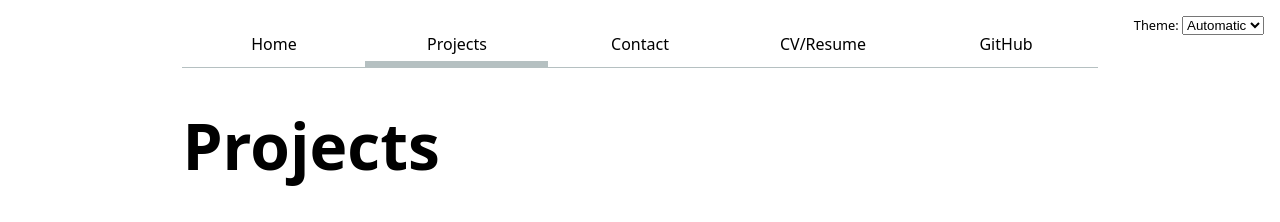
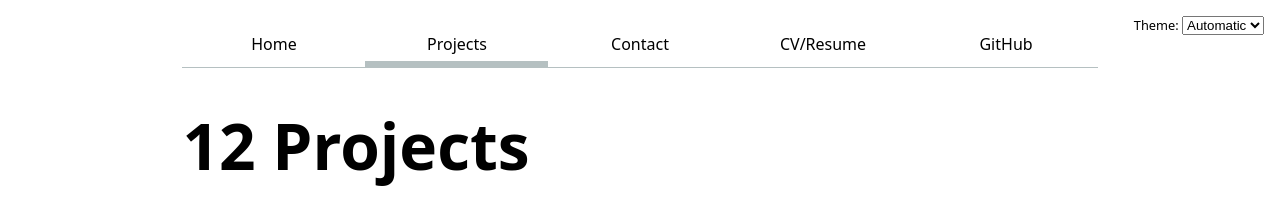
Before and after one commit to diegoarevalo12/portfolio, a plain HTML site: page projects/index.html in a window 1280 px wide. Shown: the top 222 px of the page. Drawn offline with Linux system fonts and the light colour scheme.

Commit message:
first one, please no problems

```diff
--- a/global.js
+++ b/global.js
@@ -100,3 +100,43 @@ style.innerHTML = `
   }
 `;
 document.head.appendChild(style);
+
+export async function fetchJSON(url) {
+  try {
+      const response = await fetch(url);
+      if (!response.ok) {
+          throw new Error(`Failed to fetch projects: ${response.statusText}`);
+      }
+      const data = await response.json();
+      return data;
+  } catch (error) {
+      console.error('Error fetching or parsing JSON data:', error);
+  }
+}
+
+export function renderProjects(projects, containerElement, headingLevel = 'h2') {
+
+  const validHeadings = ['h1', 'h2', 'h3', 'h4', 'h5', 'h6'];
+  if (!validHeadings.includes(headingLevel)) {
+  headingLevel = 'h2';
+  }
+
+  if (!containerElement) {
+      console.error("Invalid container element.");
+      return;
+  }
+
+  containerElement.innerHTML = '';
+
+  projects.forEach((project) => {
+      const article = document.createElement('article');
+
+      article.innerHTML = `
+          <${headingLevel}>${project.title || 'Untitled Project'}</${headingLevel}>
+          <img src="${project.image || 'default-image.jpg'}" alt="${project.title || 'Untitled Project'}">
+          <p>${project.description || 'No description available.'}</p>
+      `;
+
+      containerElement.appendChild(article);
+  });
+}
--- /dev/null
+++ b/lib/projects.json
@@ -0,0 +1,62 @@
+[
+    {
+        "title": "Lorem ipsum dolor sit.",
+        "image": "https://vis-society.github.io/labs/2/images/empty.svg",
+        "description": "Lorem ipsum dolor sit amet consectetur adipisicing elit. Labore, quas laboriosam quisquam minus temporibus atque omnis nihil alias necessitatibus minima doloremque quo eaque adipisci ab quod magni nobis porro debitis."
+    },
+    {
+        "title": "Eius aspernatur asperiores eligendi?",
+        "image": "https://vis-society.github.io/labs/2/images/empty.svg",
+        "description": "Facere distinctio placeat debitis expedita fugiat iusto commodi dolores adipisci aperiam. Excepturi soluta reprehenderit ratione pariatur aperiam delectus unde maiores sed distinctio placeat alias fugiat error, eum sapiente amet. Tempora?"
+    },
+    {
+        "title": "Distinctio magnam tenetur nam!",
+        "image": "https://vis-society.github.io/labs/2/images/empty.svg",
+        "description": "Voluptatum est nobis veniam eveniet nulla, adipisci repellat, repudiandae saepe sint neque beatae eum rerum! Cumque, natus, amet necessitatibus nihil ipsum tempora cum modi perferendis ducimus, odit nemo qui incidunt?"
+    },
+    {
+        "title": "Iure vitae esse nostrum.",
+        "image": "https://vis-society.github.io/labs/2/images/empty.svg",
+        "description": "Praesentium temporibus id natus consequatur tempora, enim expedita. Officia vero animi, consectetur dolore quaerat aspernatur molestiae sint, exercitationem saepe a pariatur velit fuga debitis! Adipisci magnam natus error optio dolores?"
+    },
+    {
+        "title": "Maiores ex atque culpa.",
+        "image": "https://vis-society.github.io/labs/2/images/empty.svg",
+        "description": "Repudiandae reprehenderit omnis a, expedita perspiciatis eligendi quasi similique delectus dolores modi reiciendis iure itaque aperiam in accusantium tenetur molestiae, inventore nisi maxime corporis natus repellendus. Mollitia itaque dolorem corrupti!"
+    },
+    {
+        "title": "Corrupti totam cumque sunt.",
+        "image": "https://vis-society.github.io/labs/2/images/empty.svg",
+        "description": "Esse magni fugit omnis nesciunt repellendus cupiditate alias unde repudiandae optio necessitatibus laboriosam ipsum quia, iste architecto! Laudantium temporibus consequuntur, asperiores eum dolor ipsa voluptatum suscipit, sint tenetur fuga ipsam."
+    },
+    {
+        "title": "Totam architecto sed perferendis!",
+        "image": "https://vis-society.github.io/labs/2/images/empty.svg",
+        "description": "Animi magnam repudiandae dolor provident fugiat voluptate pariatur, voluptas illo tempora ipsum adipisci saepe explicabo. Distinctio rerum sit, qui pariatur molestiae possimus unde dicta modi ratione dolorem, asperiores labore! Nemo."
+    },
+    {
+        "title": "Natus eius ullam tempora.",
+        "image": "https://vis-society.github.io/labs/2/images/empty.svg",
+        "description": "Suscipit adipisci, natus sunt saepe quia, facilis itaque alias molestiae corporis magnam maxime laboriosam inventore dolores quaerat reprehenderit repudiandae excepturi! Cupiditate ipsam, voluptate quis ad magni laborum consectetur eius amet!"
+    },
+    {
+        "title": "Aliquid magni quia mollitia?",
+        "image": "https://vis-society.github.io/labs/2/images/empty.svg",
+        "description": "Perferendis cumque assumenda a possimus at saepe voluptas praesentium animi accusantium velit dolore neque officiis ratione error natus, dolorum quia reiciendis porro illum consectetur provident eveniet, mollitia eius delectus! Vitae."
+    },
+    {
+        "title": "Est quas perferendis in.",
+        "image": "https://vis-society.github.io/labs/2/images/empty.svg",
+        "description": "Omnis aut accusantium odio reprehenderit obcaecati sint animi blanditiis ratione placeat repellat. Praesentium aliquid veniam aspernatur illum rem in molestiae saepe voluptates quos, voluptatem dolorum culpa cumque accusamus repellat iste."
+    },
+    {
+        "title": "Corporis dolorem unde vel?",
+        "image": "https://vis-society.github.io/labs/2/images/empty.svg",
+        "description": "Earum officiis autem consequuntur tenetur facere et optio. Illo voluptate at earum incidunt tenetur facere expedita accusamus eveniet accusantium voluptas enim libero voluptatem, iusto deserunt laudantium! Tempore reprehenderit at maxime?"
+    },
+    {
+        "title": "Ipsa porro temporibus cum!",
+        "image": "https://vis-society.github.io/labs/2/images/empty.svg",
+        "description": "Dolore cupiditate minima excepturi rerum quae voluptate rem dolor sed, reprehenderit reiciendis pariatur optio eos ad voluptatibus, eaque explicabo inventore? Inventore expedita commodi nam temporibus. Vitae, fugiat unde. Eligendi, cum?"
+    }
+]
--- a/projects/index.html
+++ b/projects/index.html
@@ -8,9 +8,9 @@
 </head>
 <body>
 
-    <h1>Projects</h1>
+    <h1 class="projects-title">0 Projects</h1>
     <div class="projects">
-        <article>
+        <!-- <article>
             <h2>Lorem ipsum dolor sit.</h2>
             <img src="https://vis-society.github.io/labs/2/images/empty.svg" alt="">
             <p>Lorem ipsum dolor sit amet consectetur adipisicing elit. Labore, quas laboriosam quisquam minus temporibus atque omnis nihil alias necessitatibus minima doloremque quo eaque adipisci ab quod magni nobis porro debitis.</p>
@@ -69,8 +69,10 @@
             <h2>Ipsa porro temporibus cum!</h2>
             <img src="https://vis-society.github.io/labs/2/images/empty.svg" alt="">
             <p>Dolore cupiditate minima excepturi rerum quae voluptate rem dolor sed, reprehenderit reiciendis pariatur optio eos ad voluptatibus, eaque explicabo inventore? Inventore expedita commodi nam temporibus. Vitae, fugiat unde. Eligendi, cum?</p>
-        </article>
+        </article> -->
     </div>
     <script type="module" src="../global.js"></script>
+    <script src="../global.js" type="module"></script>
+    <script src="projects.js" type="module"></script>
 </body>
 </html>
--- /dev/null
+++ b/projects/projects.js
@@ -0,0 +1,14 @@
+import { fetchJSON, renderProjects } from '../global.js';
+
+const projects = await fetchJSON('../lib/projects.json');
+
+const projectsContainer = document.querySelector('.projects');
+
+renderProjects(projects, projectsContainer, 'h2');
+
+const projectsTitle = document.querySelector('.projects-title');
+
+
+if (projectsTitle) {
+    projectsTitle.innerText = `${projects.length} Projects`;
+}
```
